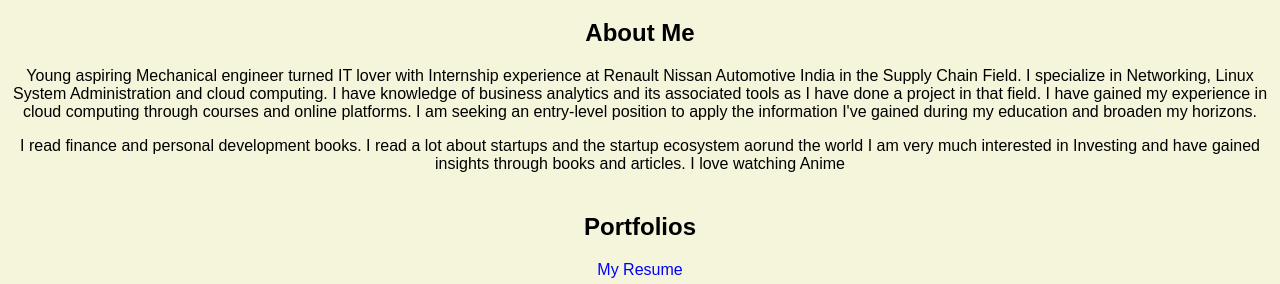
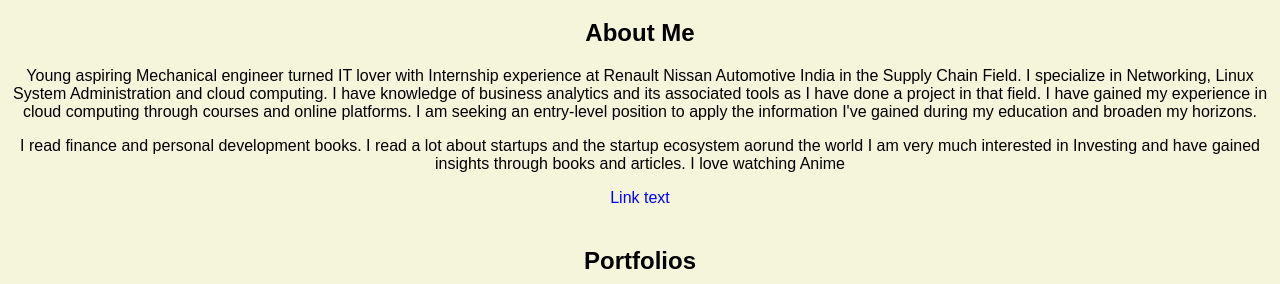
Before and after one commit to NewmanCr/paulnewman, a plain HTML site: page index.html in a window 1280 px wide. Shown: the part 516-800 px from the top of the page. Drawn offline with Linux system fonts and the light colour scheme.

Commit message:
Update index.html

```diff
--- a/index.html
+++ b/index.html
@@ -27,6 +27,7 @@
  <p>I read finance and personal development books. I read a lot about startups and the startup ecosystem aorund the world
    I am very much interested in Investing and have gained insights through books and articles. I love watching Anime</p>
 
+<a href="file:///C:\Users\user\Desktop\Resume\Marketing & Analytics">Link text</a>
 
 <h2>Portfolios</h2>
 <p><a href="resume.html">My Resume</a></p>
```
